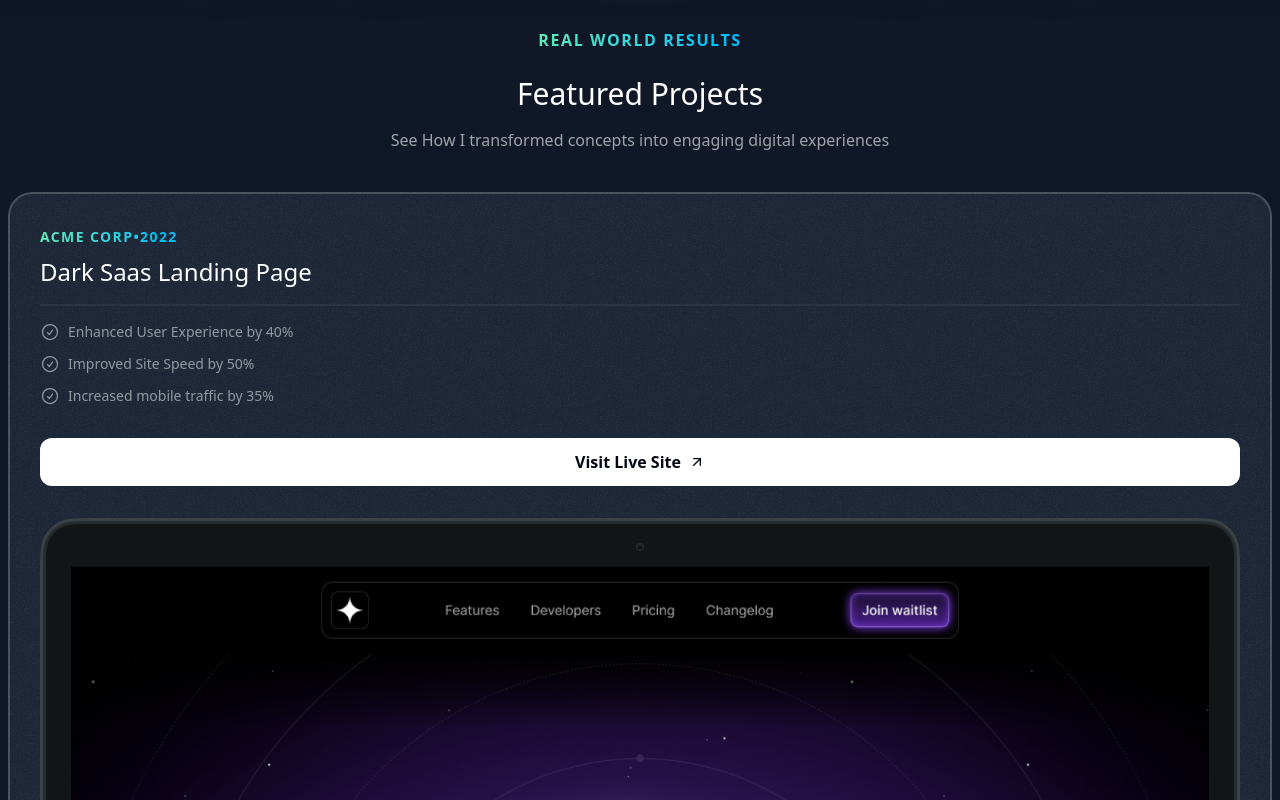
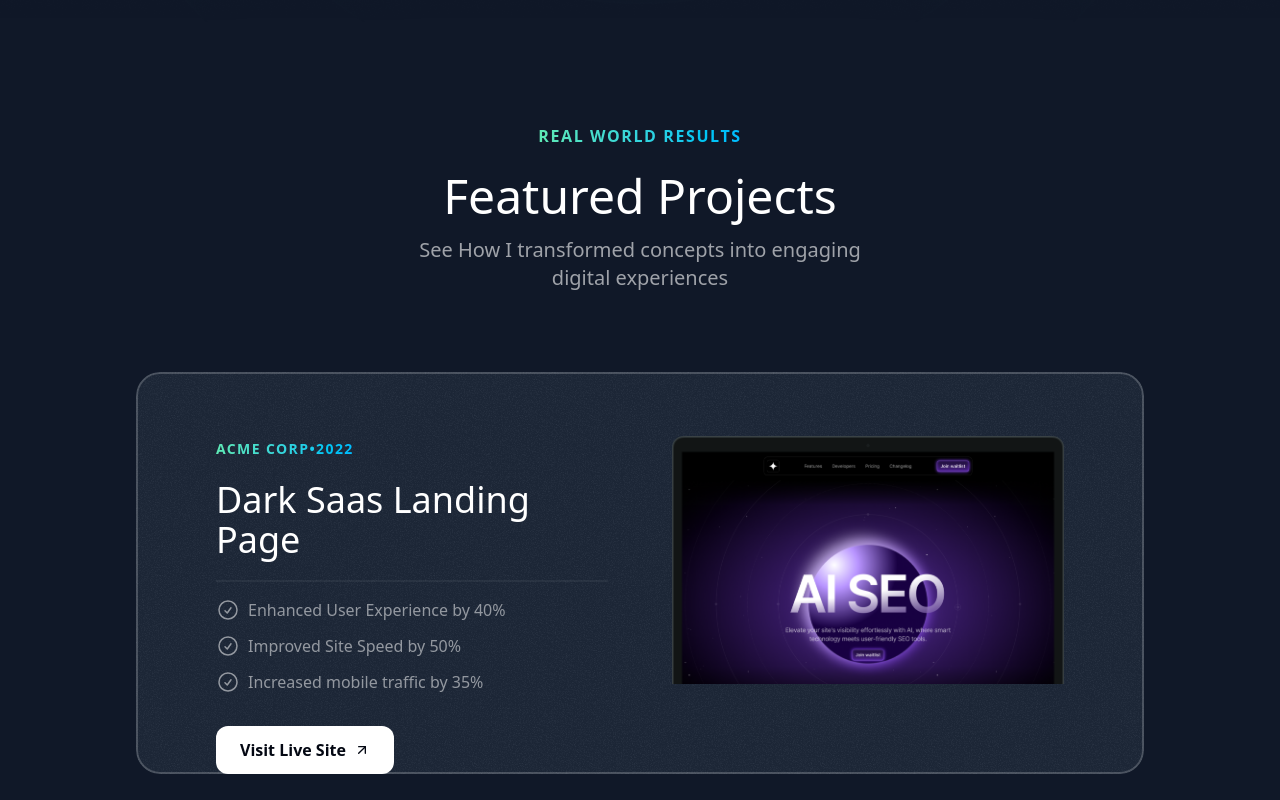
Before and after one commit to MuhammadWasif123/Portfolio-Personal, a React (Vite) app: page / in a window 1280 px wide. Shown: the part 840-1640 px from the top of the page. Built offline with nearby package versions, Linux system fonts and the light colour scheme.

Commit message:
Portfolio Website Featured Section Updated 2:00:22

```diff
--- a/src/index.css
+++ b/src/index.css
@@ -18,3 +18,10 @@
       @apply absolute inset-0 border-2 top-1/2 left-1/2 -translate-x-1/2 -translate-y-1/2 rounded-full border-emerald-300/5 shadow-[0_0_80px_inset] shadow-emerald-300/5 ;
     }
 }
+
+
+@layer utilities{
+  .container{
+    @apply lg:max-w-5xl;
+  }
+}
--- a/src/sections/Projects.jsx
+++ b/src/sections/Projects.jsx
@@ -3,7 +3,7 @@
 import lightSaasLandingPage from "../assets/images/light-saas-landing-page.png";
 import CheckCircleIcon from "../assets/icons/check-circle.svg?react";
 import ArrowTopRight from "../assets/icons/arrow-up-right.svg?react";
-import grainImage from "../assets/images/grain.jpg"
+import grainImage from "../assets/images/grain.jpg";
 const portfolioProjects = [
   {
     company: "Acme Corp",
@@ -58,52 +58,63 @@
 export const ProjectSection = () => {
   return (
     <>
-      <section className="pb-16 ">
+      <section className="pb-16 lg:py-24">
         <div className="container m-auto">
           <div className="flex justify-center">
             <p className="uppercase font-semibold tracking-widest bg-gradient-to-r from-emerald-300 to-sky-400 text-transparent bg-clip-text text-center">
               Real World Results
             </p>
           </div>
-          <h2 className="text-3xl text-center mt-6">Featured Projects</h2>
-          <p className="text-center text-white/60 mt-4">
+          <h2 className="text-3xl md:text-5xl text-center mt-6">
+            Featured Projects
+          </h2>
+          <p className="text-center md:text-lg lg:text-xl text-white/60 mt-4 max-w-md mx-auto">
             See How I transformed concepts into engaging digital experiences
           </p>
-          <div className="flex flex-col mt-10 gap-20">
+          <div className="flex flex-col md:mt-20 mt-10 gap-20">
             {portfolioProjects.map((project) => (
               <div
                 key={project.title}
-                className="bg-gray-800 rounded-3xl overflow-hidden relative z-0 after:z-10 after:content-[''] after:absolute after:inset-0 after:outline-2 after:-outline-offset-2 after:rounded-3xl after:outline-white/20 pt-8 px-8 mx-2 after:pointer-events-none"
+                className="bg-gray-800 rounded-3xl overflow-hidden relative z-0 after:z-10 md:pt-12 md:px-10 after:content-[''] after:absolute after:inset-0 after:outline-2 after:-outline-offset-2 after:rounded-3xl after:outline-white/20 pt-8 px-8 lg:pt-16 lg:px-20 mx-2 after:pointer-events-none"
               >
-                <div className="absolute inset-0 opacity-5 -z-10" style={{
-                  backgroundImage: `url(${grainImage})`
-                }}></div>
+                <div
+                  className="absolute inset-0 opacity-5 -z-10"
+                  style={{
+                    backgroundImage: `url(${grainImage})`,
+                  }}
+                ></div>
+                  <div className="lg:grid lg:grid-cols-2 lg:gap-16">
+                    <div>
                 <div className="bg-gradient-to-r from-emerald-300 to-sky-400 inline-flex font-bold uppercase tracking-widest text-sm text-transparent bg-clip-text">
                   <span>{project.company}</span>
                   <span>&bull;</span>
                   <span>{project.year}</span>
                 </div>
-                <h3 className="text-2xl mt-2">{project.title}</h3>
-                <hr className="border-t-2 border-white/5 mt-4" />
+                <h3 className="text-2xl mt-2 md:mt-5 md:text-4xl">{project.title}</h3>
+                <hr className="border-t-2 border-white/5 mt-4 md:mt-5" />
                 <ul className="flex flex-col gap-3 mt-4">
                   {project.results.map((result) => (
-                    <li className="flex gap-2 text-sm text-white/52">
-                      <CheckCircleIcon className="size-5" />
+                    <li className="flex gap-2 text-sm md:text-base text-white/52">
+                      <CheckCircleIcon className="size-5 md:size-6" />
                       <span>{result.title}</span>
                     </li>
                   ))}
                 </ul>
                 <a href={project.link}>
-                  <button className="bg-white text-gray-950 h-12 w-full rounded-xl font-semibold inline-flex items-center justify-center gap-2 mt-8">
+                  <button className="bg-white text-gray-950 h-12 w-full md:w-auto md:px-6 rounded-xl font-semibold inline-flex items-center justify-center gap-2 mt-8">
                     <span>Visit Live Site </span>
                     <ArrowTopRight className="size-4" />
                   </button>
                 </a>
+                </div>
+                <div>
                 <img
                   src={project.image}
                   alt={project.title}
-                  className="mt-8 -mb-4"
+                  className="mt-8 -mb-0 lg:mt-0 "
                 />
+                </div>
+                </div>
                 {/* <CheckCircleIcon className="w-5 h-5 text-green-500 mr-2" /> */}
               </div>
             ))}
```
